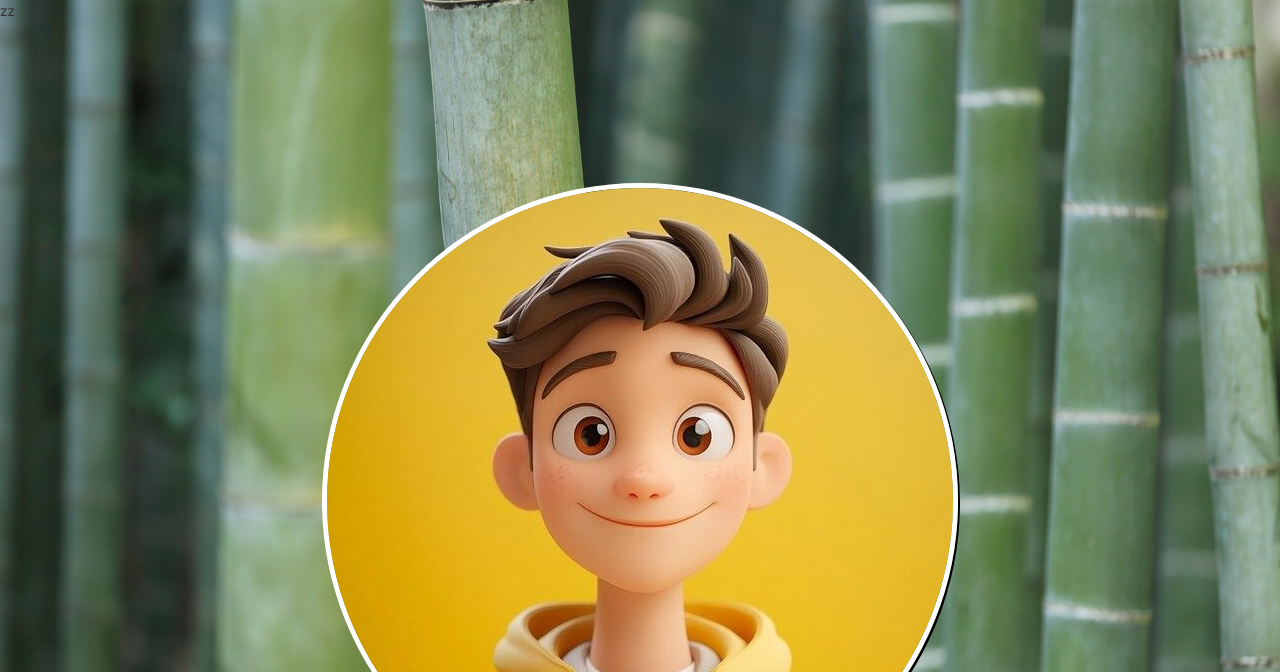
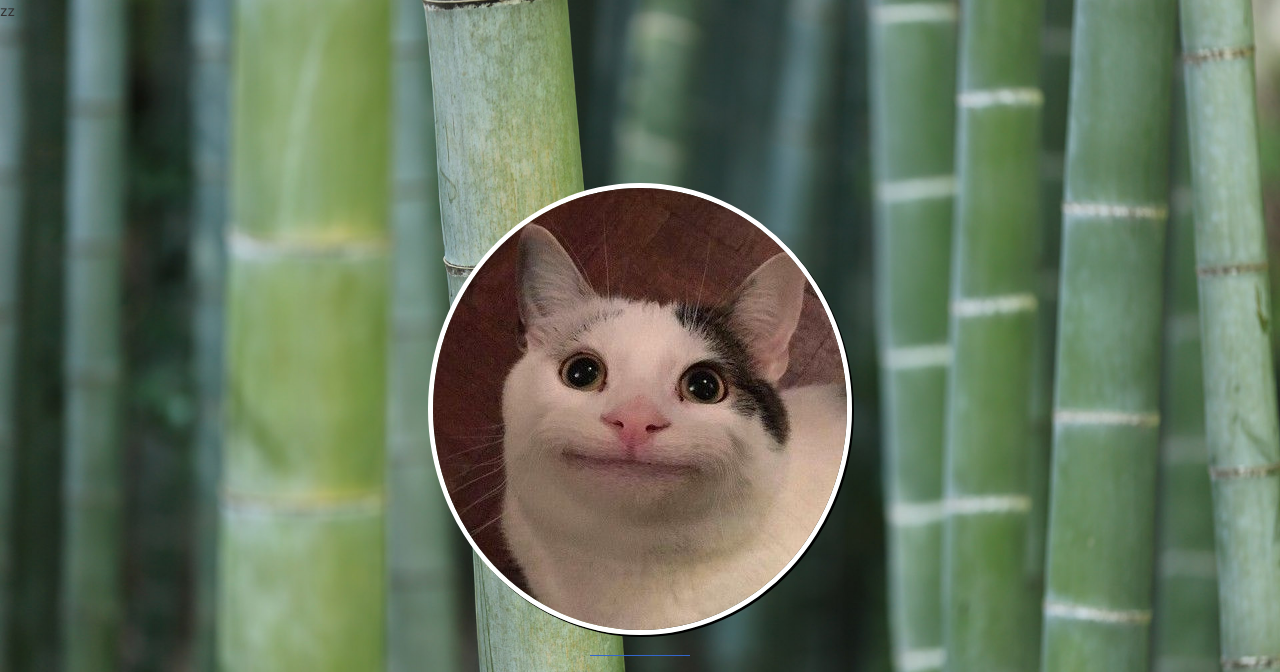
Before and after one commit to nguyenduchai10/Profile_duchai, a plain HTML site: page index.html in a window 1280 px wide. Shown: the top 672 px of the page. Drawn offline with Linux system fonts and the light colour scheme.

Commit message:
change_avt

```diff
--- a/index.html
+++ b/index.html
@@ -30,7 +30,7 @@ http://www.templatemo.com/tm-467-easy-profile
 	<div class="container">
 		<div class="row">
 			<div class="col-md-12 col-sm-12">
-				<img src="images/avatar-profile.jpg" class="img-responsive img-circle tm-border" alt="templatemo easy profile">
+				<img src="images/meme-avt.jpg" class="img-responsive img-circle tm-border" alt="templatemo easy profile">
 				<hr>
 				<h1 class="tm-title bold shadow">Hi, I'm NGUYEN DUC HAI</h1>
 				<h1 class="white bold shadow">Creative Director</h1>
```
